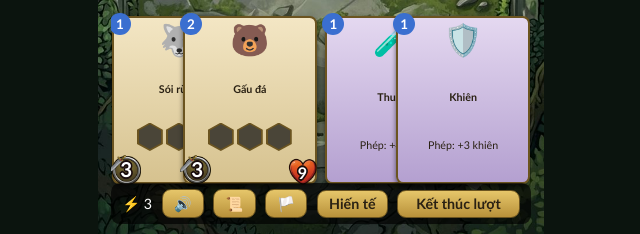
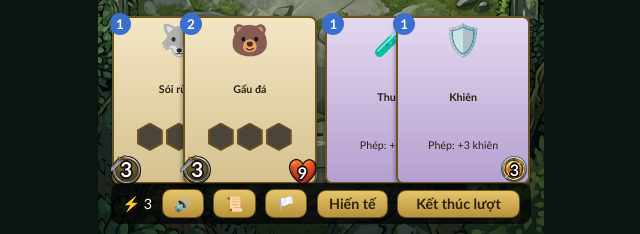
Before and after one commit to lyhoangdinhlyhoangdinh001-dotcom/Game-2d-wuxia-turnbase, a plain HTML site: page index.html in a window 1280 px wide. Shown: the part 549-783 px from the top of the page, 319-959 px from the left. Drawn offline with Linux system fonts and the light colour scheme.

Commit message:
Add files via upload

```diff
--- a/index.html
+++ b/index.html
@@ -1,6 +1,6 @@
 <!DOCTYPE html><html lang="vi"><head><meta charset="utf-8"><meta name="viewport" content="width=device-width, initial-scale=1, viewport-fit=cover"><title>Card Monsters – Đấu trường rừng xanh</title>
 <style>
-:root{--hp-y:0cqw;--heart:url(Assets/UI/heart_icon.png);--atk:url(Assets/UI/attack_icon.png);--sword:url(Assets/UI/sword_icon.png);--heal:url(Assets/UI/heal_icon.png);--bow:url(Assets/UI/bow_icon.png);box-sizing:border-box;padding-top:env(safe-area-inset-top,0px);padding-bottom:env(safe-area-inset-bottom,0px);color-scheme:dark;--gold:#c9b57a;--red:#b86a6a;--ink:#2a2113}
+:root{--hp-y:0cqw;--heart:url(Assets/UI/heart_icon.png);--atk:url(Assets/UI/attack_icon.png);--sword:url(Assets/UI/sword_icon.png);--heal:url(Assets/UI/heal_icon.png);--shield:url(Assets/UI/shield_icon.png);--bow:url(Assets/UI/bow_icon.png);box-sizing:border-box;padding-top:env(safe-area-inset-top,0px);padding-bottom:env(safe-area-inset-bottom,0px);color-scheme:dark;--gold:#c9b57a;--red:#b86a6a;--ink:#2a2113}
 html{scroll-padding-top:env(safe-area-inset-top,0px)}
 html,body{height:100%;margin:0;background:#0b140e;color:#fff;font-family:"Trebuchet MS",system-ui,sans-serif}
 body{display:flex;justify-content:center;align-items:center;overflow:hidden}
@@ -39,6 +39,10 @@ u.at.lo,.hp.lo{color:#ff5a4a}u.at.hi,.hp.hi{color:#6fe36f}
 .cd u{position:absolute;bottom:.8cqw;font-size:2.8cqw;font-weight:700;text-decoration:none}
 .cd .at{left:-.5cqw;bottom:-.5cqw}.cd .hp{right:-.5cqw;bottom:-.5cqw;font-size:3.6cqw}
 .hxs{display:flex;gap:.7cqw;justify-content:center}
+.cd .shd{position:absolute;right:0;bottom:0;width:6cqw;height:6cqw;display:flex;align-items:center;justify-content:center;font-size:6cqw;line-height:1}
+.mon .sh::before,.cd .shd::before{content:"";position:absolute;inset:0;background:var(--shield) center/contain no-repeat}
+.cd .hx .si{width:3.8cqw;height:3.8cqw;background:var(--shield) center/contain no-repeat}
+.cd .shd i{position:absolute;left:50%;top:50%;transform:translate(-50%,-45%);font-size:3.6cqw;line-height:1;font-weight:700;color:#fff;text-shadow:-.3cqw 0 #000,.3cqw 0 #000,0 -.3cqw #000,0 .3cqw #000,-.25cqw -.25cqw #000,.25cqw -.25cqw #000,-.25cqw .25cqw #000,.25cqw .25cqw #000}
 .cd .hx{position:relative;isolation:isolate;display:flex;align-items:center;justify-content:center;width:5.8cqw;height:6.4cqw;font-style:normal;font-size:3.4cqw;line-height:1}
 .cd .hx::after{content:"";position:absolute;inset:0;z-index:-2;background:#6b5420;clip-path:polygon(50% 0,100% 25%,100% 75%,50% 100%,0 75%,0 25%)}
 .cd .hx::before{content:"";position:absolute;inset:.4cqw;z-index:-1;background:#2b2a1d;clip-path:polygon(50% 0,100% 25%,100% 75%,50% 100%,0 75%,0 25%)}
@@ -110,15 +114,15 @@ const lost=k=>{const S=G[k];return !S.board.some(Boolean)&&!S.hand.some(c=>c&&c.
 function start(){G={p:newSide(),o:newSide(),en:3,oen:3,turn:1,sel:null,sac:false,sd:false,busy:false,lg:['— Lượt 1 —']};$('#ov').style.display='none';$('#lgp').style.display='none';render()}
 const valid=i=>{const c=G.p.hand[G.sel];return c&&c.c<=G.en&&(c.y=='m'?(n=>n>=0&&i<=n)(G.p.board.findIndex(x=>!x)):!!G.p.board[i])};
 const sk=m=>[['t','🌵'],['b','✋']].filter(([k])=>m[k]>0).map(([k,e])=>`<u class="sk">${e}<i>${m[k]}</i></u>`).join('');
-const hx=c=>{const l=[['s','🛡️'],['t','🌵'],['b','✋']].filter(([k])=>c[k]>0);return`<span class="hxs">${[0,1,2].map(n=>l[n]?`<em class="hx sk">${l[n][1]}<i>${c[l[n][0]]}</i></em>`:`<em class="hx e"></em>`).join('')}</span>`};
+const hx=c=>{const l=[['s','<span class="si"></span>'],['t','🌵'],['b','✋']].filter(([k])=>c[k]>0);return`<span class="hxs">${[0,1,2].map(n=>l[n]?`<em class="hx sk">${l[n][1]}<i>${c[l[n][0]]}</i></em>`:`<em class="hx e"></em>`).join('')}</span>`};
 const hp=i=>i==0?'':i==2?'gp':'ov';
 function render(){
  for(const k of['o','p']){const el=$('#'+k);el.innerHTML='';[1,0,2].forEach(i=>{const m=G[k].board[i],d=document.createElement('div');d.className='slot c'+i+' '+k;d.dataset.s=k;d.dataset.i=i;
   if(k=='p'&&G.sel!=null&&valid(i))d.classList.add('ok');
   if(k=='p'&&G.sac&&m)d.classList.add('so');
-  if(m)d.innerHTML=`<div class="mon">${atks(m).map((a,k)=>{const ok=act(a,i);return `<u class="at${a.r?' rg':''}${ok?'':' off'}${k?'':m.a<m.ba?' lo':m.a>m.ba?' hi':''}" style="bottom:${-.5+k*6.4}cqw">${a.d}${ok?'':'<s>✕</s>'}</u>`}).join('')}<u class="hp${m.h<m.mh?' lo':m.h>m.mh?' hi':''}">${m.h}${m.s>0?`<u class="sh">🛡️<i>${m.s}</i></u>`:''}</u><b>${m.e}</b><span>${sk(m)}</span>${m.eq?`<u class="eq" title="${m.eq.n}">${m.eq.e}</u>`:''}</div>`;
+  if(m)d.innerHTML=`<div class="mon">${atks(m).map((a,k)=>{const ok=act(a,i);return `<u class="at${a.r?' rg':''}${ok?'':' off'}${k?'':m.a<m.ba?' lo':m.a>m.ba?' hi':''}" style="bottom:${-.5+k*6.4}cqw">${a.d}${ok?'':'<s>✕</s>'}</u>`}).join('')}<u class="hp${m.h<m.mh?' lo':m.h>m.mh?' hi':''}">${m.h}${m.s>0?`<u class="sh"><i>${m.s}</i></u>`:''}</u><b>${m.e}</b><span>${sk(m)}</span>${m.eq?`<u class="eq" title="${m.eq.n}">${m.eq.e}</u>`:''}</div>`;
   el.appendChild(d)})}
- $('#hand').innerHTML=G.p.hand.map((c,i)=>!c?`<div class="cd em ${hp(i)}" data-i="${i}"></div>`:`<div class="cd ${c.y=='i'?'it':''} ${c.q=='p'?'sp':''} ${hp(i)} ${G.sel===i?'sel':''} ${G.sac?'so':''}" data-i="${i}"><span class="co">${c.c}</span><b>${c.e}</b><i>${c.n}</i>${c.y=='m'?hx(c):`<span>${c.d}</span>`}${c.y=='m'?`<u class="at${c.r?' rg':''}">${c.a}</u><u class="hp">${c.h}</u>`:c.k=='a'?`<u class="at">${c.v}</u>`:c.k=='h'?`<u class="at hl">${c.v}</u>`:''}</div>`).join('');
+ $('#hand').innerHTML=G.p.hand.map((c,i)=>!c?`<div class="cd em ${hp(i)}" data-i="${i}"></div>`:`<div class="cd ${c.y=='i'?'it':''} ${c.q=='p'?'sp':''} ${hp(i)} ${G.sel===i?'sel':''} ${G.sac?'so':''}" data-i="${i}"><span class="co">${c.c}</span><b>${c.e}</b><i>${c.n}</i>${c.y=='m'?hx(c):c.k=='b'?hx({b:c.v}):`<span>${c.d}</span>`}${c.y=='m'?`<u class="at${c.r?' rg':''}">${c.a}</u><u class="hp">${c.h}</u>`:c.k=='a'?`<u class="at">${c.v}</u>`:c.k=='h'?`<u class="at hl">${c.v}</u>`:c.k=='s'?`<span class="shd"><i>${c.v}</i></span>`:''}</div>`).join('');
  const side=(k,nm)=>{const S=G[k];return`${nm} · 🐾${S.dm.length} 🎒${S.di.length}`};
  $('#h1').innerHTML=side('o','Địch');$('#h2').innerHTML=side('p','Bạn');
  $('#en').textContent=`⚡ ${G.en}`;$('#end').disabled=G.busy;$('#sac').disabled=G.busy||G.sd;$('#sac').textContent=G.sac?'Hủy':'Hiến tế'}
```
